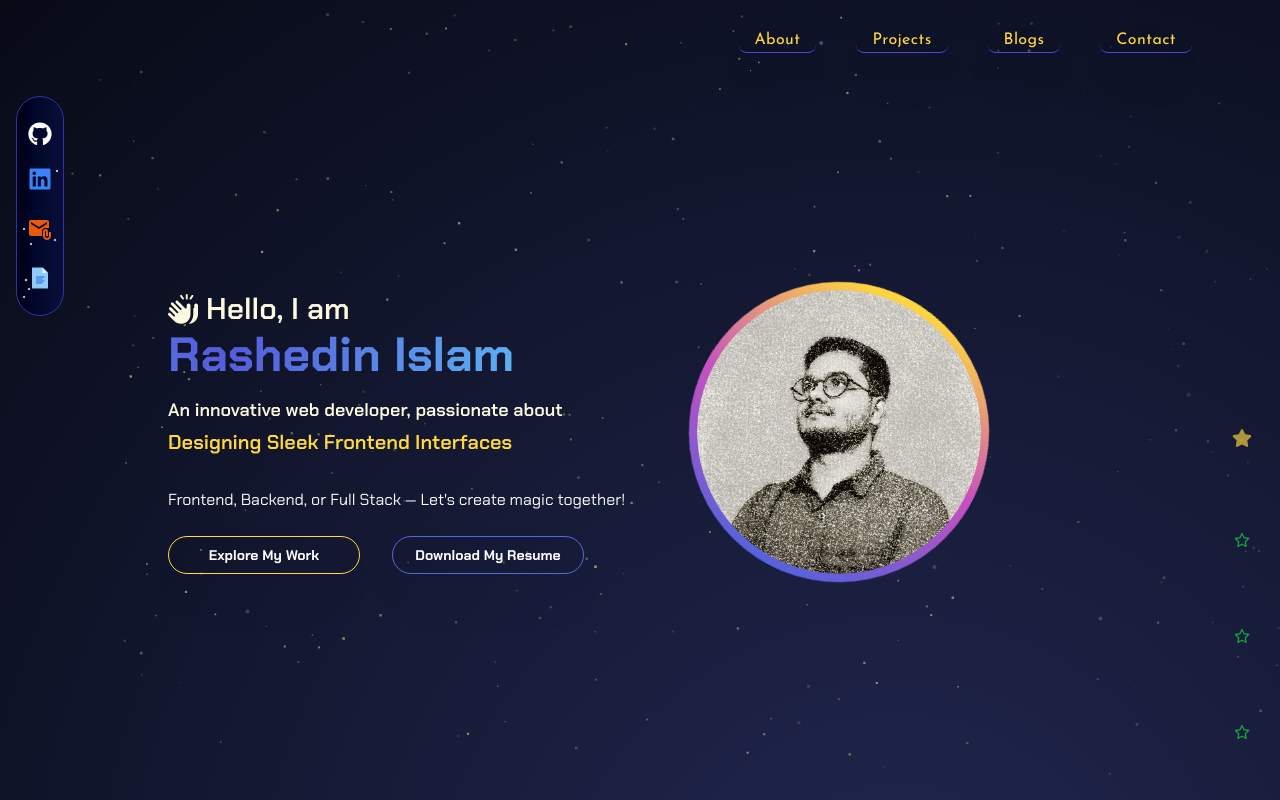
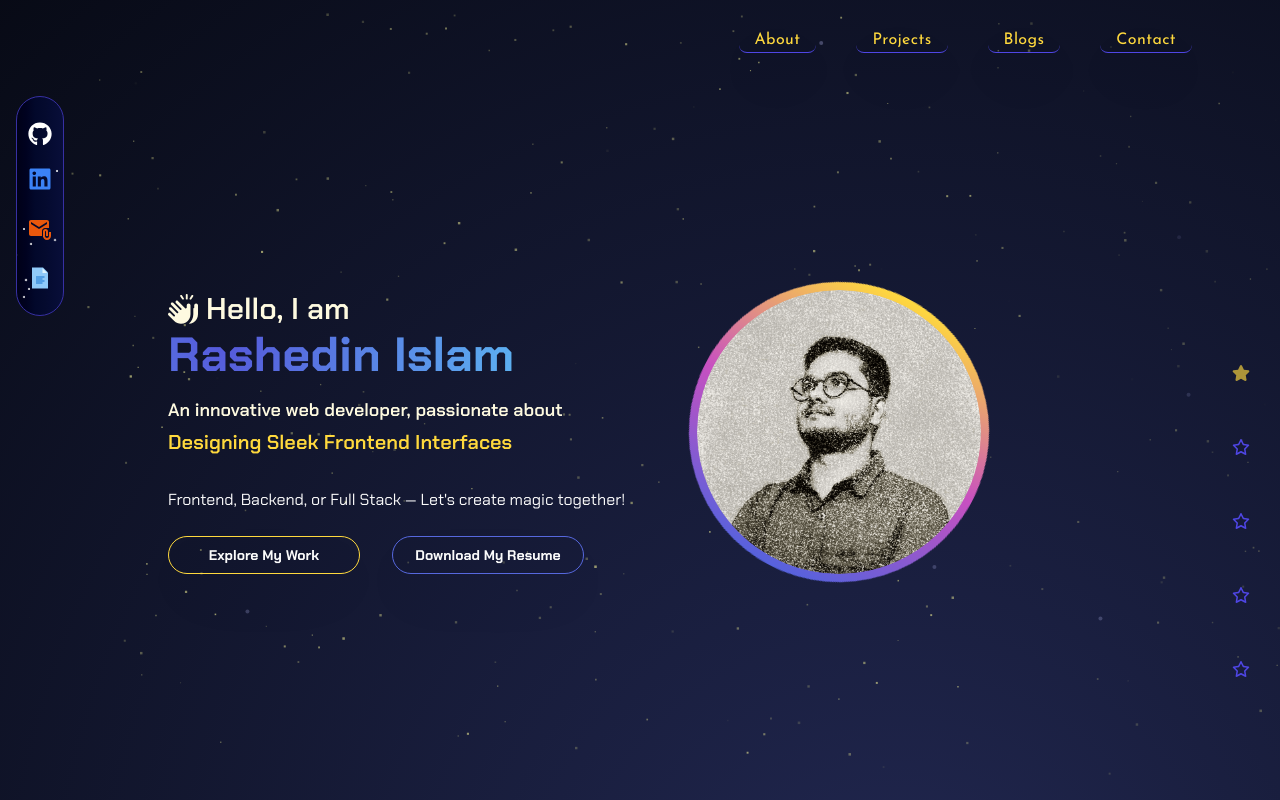
Before and after one commit to Rashedin-063/my-portfolio, a Next.js app: page / in a window 1280 px wide. Built offline with nearby package versions, Linux system fonts and the light colour scheme; a web font is replaced by a local one.

Commit message:
ui updated

```diff
--- a/src/components/RightSidebar.tsx
+++ b/src/components/RightSidebar.tsx
@@ -51,17 +51,17 @@ const RightSidebar = () => {
   }, []);
 
   return (
-    <div className={`fixed mt-40 z-10 ${activeSection}`}>
-      <div className='flex flex-col justify-center items-center gap-y-8 relative'>
+    <div className={`fixed mt-24 z-10 ${activeSection}`}>
+      <div className='flex flex-col justify-center items-center relative'>
         <Fade delay={500} cascade damping={0.3} triggerOnce={true}>
           {navItems.map(({ to }) => (
             <a
               key={to}
               href={to}
-              className={`hover:scale-110 transition ease-in-out duration-300 cursor-pointer border-2 border-transparent p-1 ${
+              className={`hover:scale-110 transition ease-in-out duration-300 cursor-pointer border-2 border-transparent p-1 text-lg ${
                 activeSection === to.replace('#', '')
-                  ? 'text-xl text-yellow-sunshine animate-pulse'
-                  : 'text-base text-green-lantern hover:text-[#73EC8B]'
+                  ? ' text-yellow-sunshine animate-pulse'
+                  : 'text-indigo-600'
               }`}
             >
               {activeSection === to.slice(1) ? <FaStar /> : <FaRegStar />}
```
